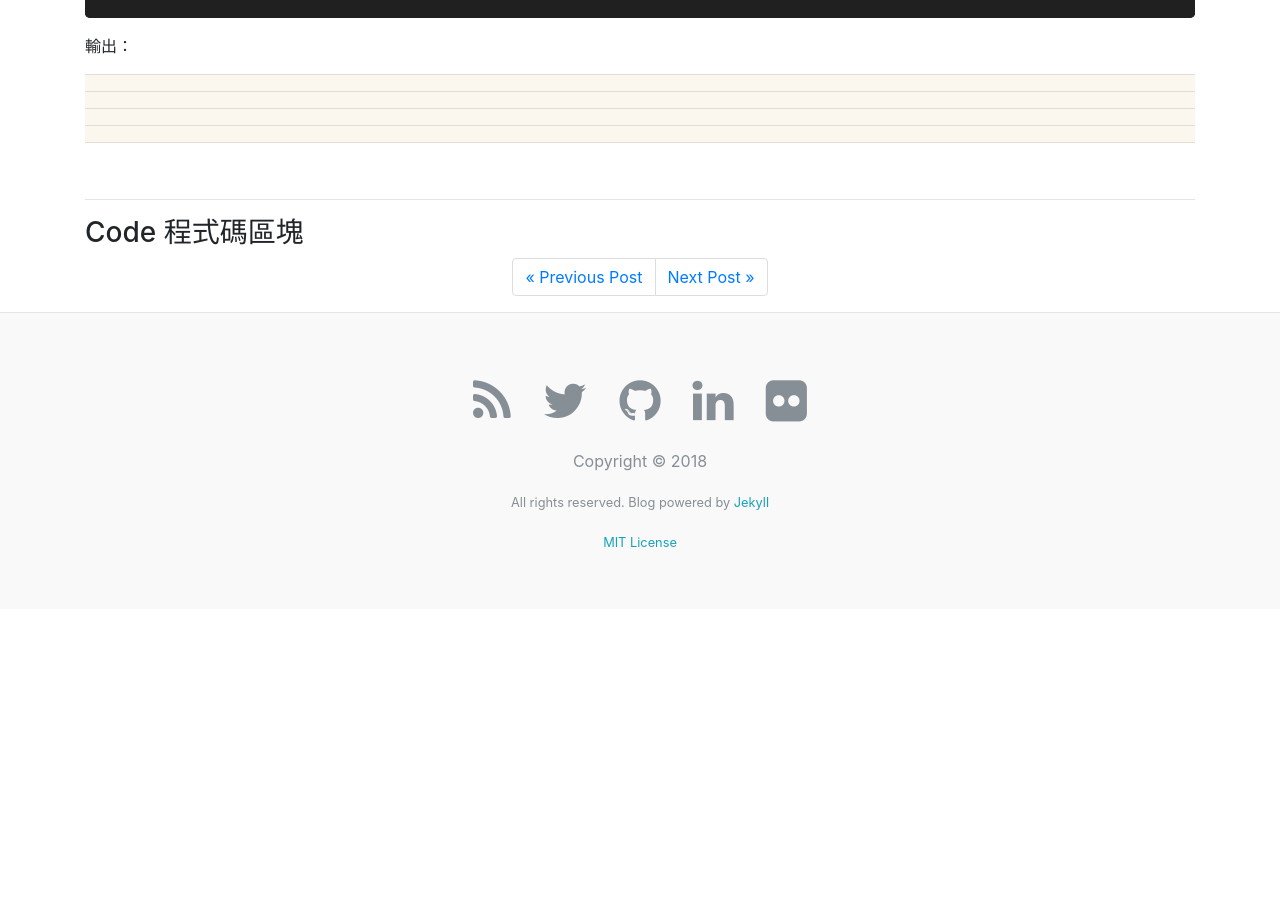
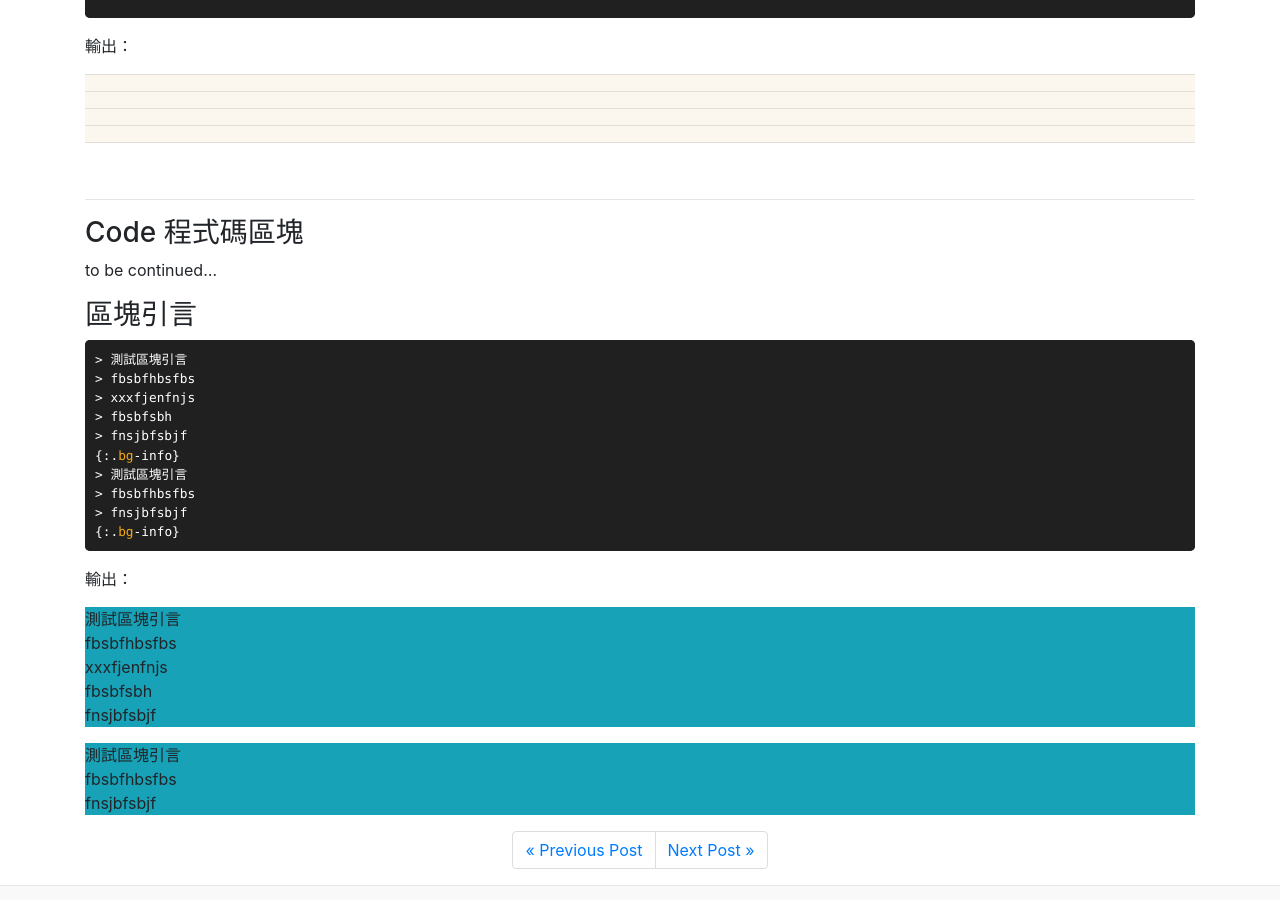
Before and after one commit to kisaku1978/kisaku1978.github.io, a Jekyll site: the page built from _posts/2018-08-02-Markdown-Syntax-Test.md, in a window 1280 px wide and 900 px high, scrolled down 1551 px. Built offline with Jekyll 4.4.1, drawn with Linux system fonts in a browser that asks for light colours; nearby versions of some CDN libraries; library files that are not in the unit come from our copies; comment, search, counter and statistics services are not loaded; before the commit the page ends 2160 px from its top, so only the background shows below that; some of the changed text lies outside the part shown.

Commit message:
push post

````diff
--- a/_posts/2018-08-02-Markdown-Syntax-Test.md
+++ b/_posts/2018-08-02-Markdown-Syntax-Test.md
@@ -109,3 +109,29 @@ comments: true
 ***
 
 ### Code 程式碼區塊
+to be continued...
+
+### 區塊引言
+```vim
+> 測試區塊引言
+> fbsbfhbsfbs
+> xxxfjenfnjs
+> fbsbfsbh
+> fnsjbfsbjf
+{:.bg-info}
+> 測試區塊引言
+> fbsbfhbsfbs
+> fnsjbfsbjf
+{:.bg-info}
+```
+輸出：
+> 測試區塊引言
+> fbsbfhbsfbs
+> xxxfjenfnjs
+> fbsbfsbh
+> fnsjbfsbjf
+{:.bg-info}
+> 測試區塊引言
+> fbsbfhbsfbs
+> fnsjbfsbjf
+{:.bg-info}
````
Also changed, not shown: other parts of _posts/2018-08-02-Markdown-Syntax-Test.md (+1 -1 lines).
